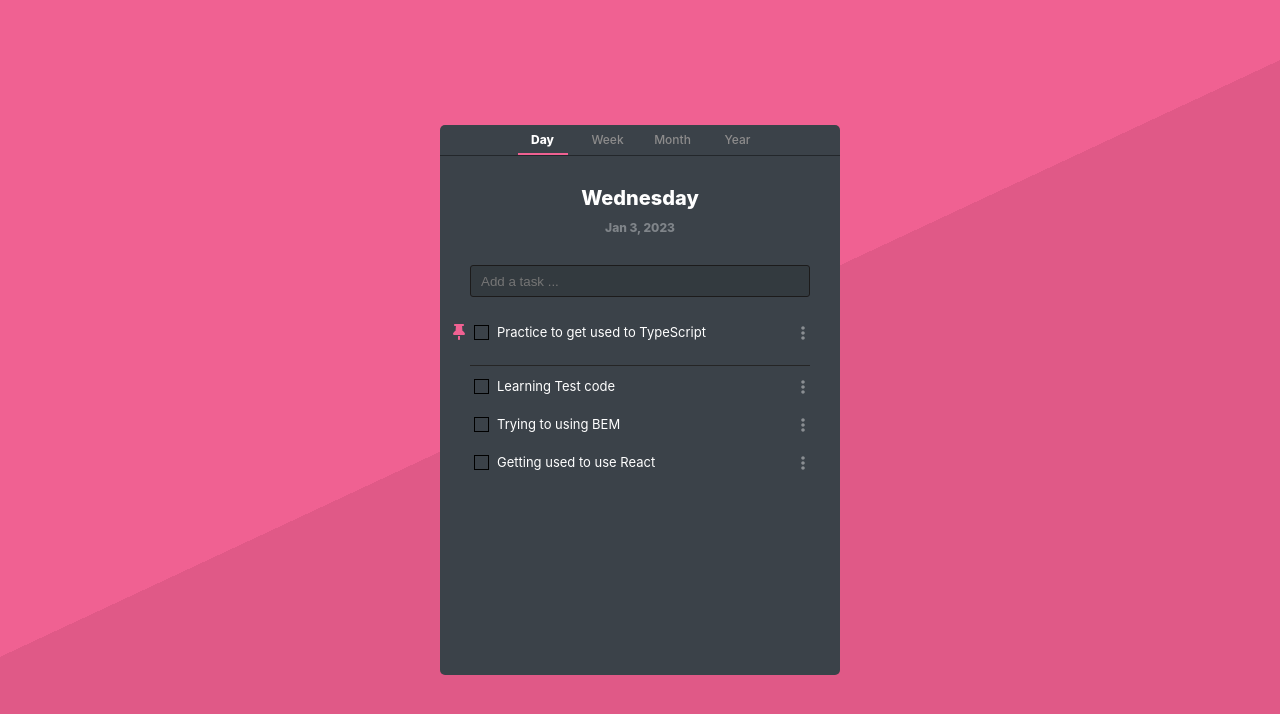
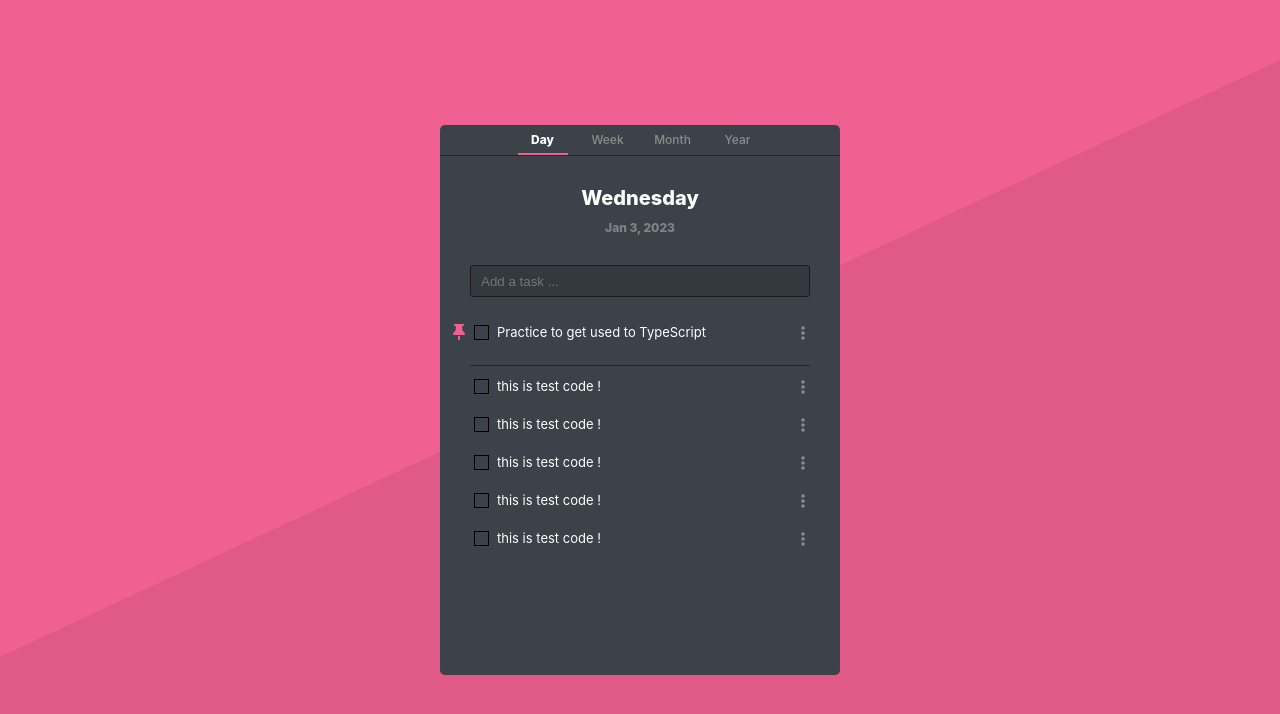
Before and after one commit to 1yoouoo/Todolist_with_ts_recoil_react, a React (Create React App) app: page / in a window 1280 px wide. Shown: the top 714 px of the page. Built offline with nearby package versions, Linux system fonts and the light colour scheme.

Commit message:
feat: success for InputListForm dummydata rendering

```diff
--- a/src/App.tsx
+++ b/src/App.tsx
@@ -7,7 +7,12 @@ import ItemListForm from "./Views/ItemListForm";
 function App() {
   return (
     <>
-      <form className="to-do-list-form">
+      <form
+        className="to-do-list-form"
+        onSubmit={(e) => {
+          e.preventDefault();
+        }}
+      >
         <DurationSelector />
         <CurrentDate />
         <ItemListForm />
--- a/src/Components/InputForm.tsx
+++ b/src/Components/InputForm.tsx
@@ -3,9 +3,12 @@ import React from "react";
 type InputFormProps = {
   onChangeInputValue: (e: React.ChangeEvent<HTMLInputElement>) => void;
   inputValue: string;
+  onKeyDownEnter: (e: React.KeyboardEvent<HTMLInputElement>) => void;
 };
 
-const InputForm = ({ onChangeInputValue, inputValue }: InputFormProps) => {
+const InputForm = (props: InputFormProps) => {
+  const { onChangeInputValue, inputValue, onKeyDownEnter } = props;
+
   return (
     <div className="input-form">
       <input
@@ -13,6 +16,7 @@ const InputForm = ({ onChangeInputValue, inputValue }: InputFormProps) => {
         placeholder="Add a task ..."
         value={inputValue}
         onChange={(e) => onChangeInputValue(e)}
+        onKeyDown={(e) => onKeyDownEnter(e)}
       />
     </div>
   );
--- a/src/Views/ItemListForm.tsx
+++ b/src/Views/ItemListForm.tsx
@@ -2,18 +2,50 @@ import { useState } from "react";
 import InputForm from "../Components/InputForm";
 
 const ItemListForm = (): JSX.Element => {
+  // dummydata
+  const dummyData: { id: string; task: string }[] = [
+    {
+      id: "1",
+      task: "this is test code !",
+    },
+    {
+      id: "2",
+      task: "this is test code !",
+    },
+    {
+      id: "3",
+      task: "this is test code !",
+    },
+    {
+      id: "4",
+      task: "this is test code !",
+    },
+    {
+      id: "5",
+      task: "this is test code !",
+    },
+  ];
+
+  //state
   const [inputValue, setInputValue] = useState("");
+
+  //function
   const onChangeInputValue = (e: React.FormEvent<HTMLInputElement>) => {
     setInputValue(e.currentTarget.value);
+  };
+  const onKeyDownEnter = (e: React.KeyboardEvent<HTMLInputElement>) => {
     console.log(inputValue);
   };
+
   return (
     <div className="item-list-form">
       <InputForm
         onChangeInputValue={onChangeInputValue}
         inputValue={inputValue}
+        onKeyDownEnter={onKeyDownEnter}
       />
       <ul className="item-list-form__list">
+        {/* PIN */}
         <li className="item-list-form__list--pin">
           <svg
             id="pin"
@@ -35,11 +67,13 @@ const ItemListForm = (): JSX.Element => {
             <path d="M64 360c30.9 0 56 25.1 56 56s-25.1 56-56 56s-56-25.1-56-56s25.1-56 56-56zm0-160c30.9 0 56 25.1 56 56s-25.1 56-56 56s-56-25.1-56-56s25.1-56 56-56zM120 96c0 30.9-25.1 56-56 56S8 126.9 8 96S33.1 40 64 40s56 25.1 56 56z" />
           </svg>
         </li>
-        <li>
+        {dummyData.map((task) => {
+          return (
+            <li key={task.id}>
               <span>
-            <input type="checkbox" id="check2" />
-            <label htmlFor="check2"></label>
-            <span>Learning Test code</span>
+                <input type="checkbox" id={task.id} />
+                <label htmlFor={task.id}></label>
+                <span>{task.task}</span>
               </span>
               <svg
                 id="vertical-dot"
@@ -49,34 +83,8 @@ const ItemListForm = (): JSX.Element => {
                 <path d="M64 360c30.9 0 56 25.1 56 56s-25.1 56-56 56s-56-25.1-56-56s25.1-56 56-56zm0-160c30.9 0 56 25.1 56 56s-25.1 56-56 56s-56-25.1-56-56s25.1-56 56-56zM120 96c0 30.9-25.1 56-56 56S8 126.9 8 96S33.1 40 64 40s56 25.1 56 56z" />
               </svg>
             </li>
-        <li>
-          <span>
-            <input type="checkbox" id="check3" />
-            <label htmlFor="check3"></label>
-            <span>Trying to using BEM</span>
-          </span>
-          <svg
-            id="vertical-dot"
-            xmlns="http://www.w3.org/2000/svg"
-            viewBox="0 0 128 512"
-          >
-            <path d="M64 360c30.9 0 56 25.1 56 56s-25.1 56-56 56s-56-25.1-56-56s25.1-56 56-56zm0-160c30.9 0 56 25.1 56 56s-25.1 56-56 56s-56-25.1-56-56s25.1-56 56-56zM120 96c0 30.9-25.1 56-56 56S8 126.9 8 96S33.1 40 64 40s56 25.1 56 56z" />
-          </svg>
-        </li>
-        <li>
-          <span>
-            <input type="checkbox" id="check4" />
-            <label htmlFor="check4"></label>
-            <span>Getting used to use React</span>
-          </span>
-          <svg
-            id="vertical-dot"
-            xmlns="http://www.w3.org/2000/svg"
-            viewBox="0 0 128 512"
-          >
-            <path d="M64 360c30.9 0 56 25.1 56 56s-25.1 56-56 56s-56-25.1-56-56s25.1-56 56-56zm0-160c30.9 0 56 25.1 56 56s-25.1 56-56 56s-56-25.1-56-56s25.1-56 56-56zM120 96c0 30.9-25.1 56-56 56S8 126.9 8 96S33.1 40 64 40s56 25.1 56 56z" />
-          </svg>
-        </li>
+          );
+        })}
       </ul>
     </div>
   );
--- a/src/index.tsx
+++ b/src/index.tsx
@@ -8,9 +8,9 @@ const root = ReactDOM.createRoot(
   document.getElementById("root") as HTMLElement
 );
 root.render(
-  <React.StrictMode>
+  <>
     <App />
-  </React.StrictMode>
+  </>
 );
 
 reportWebVitals();
```
Lines whose indentation alone changed are shown as unchanged.
